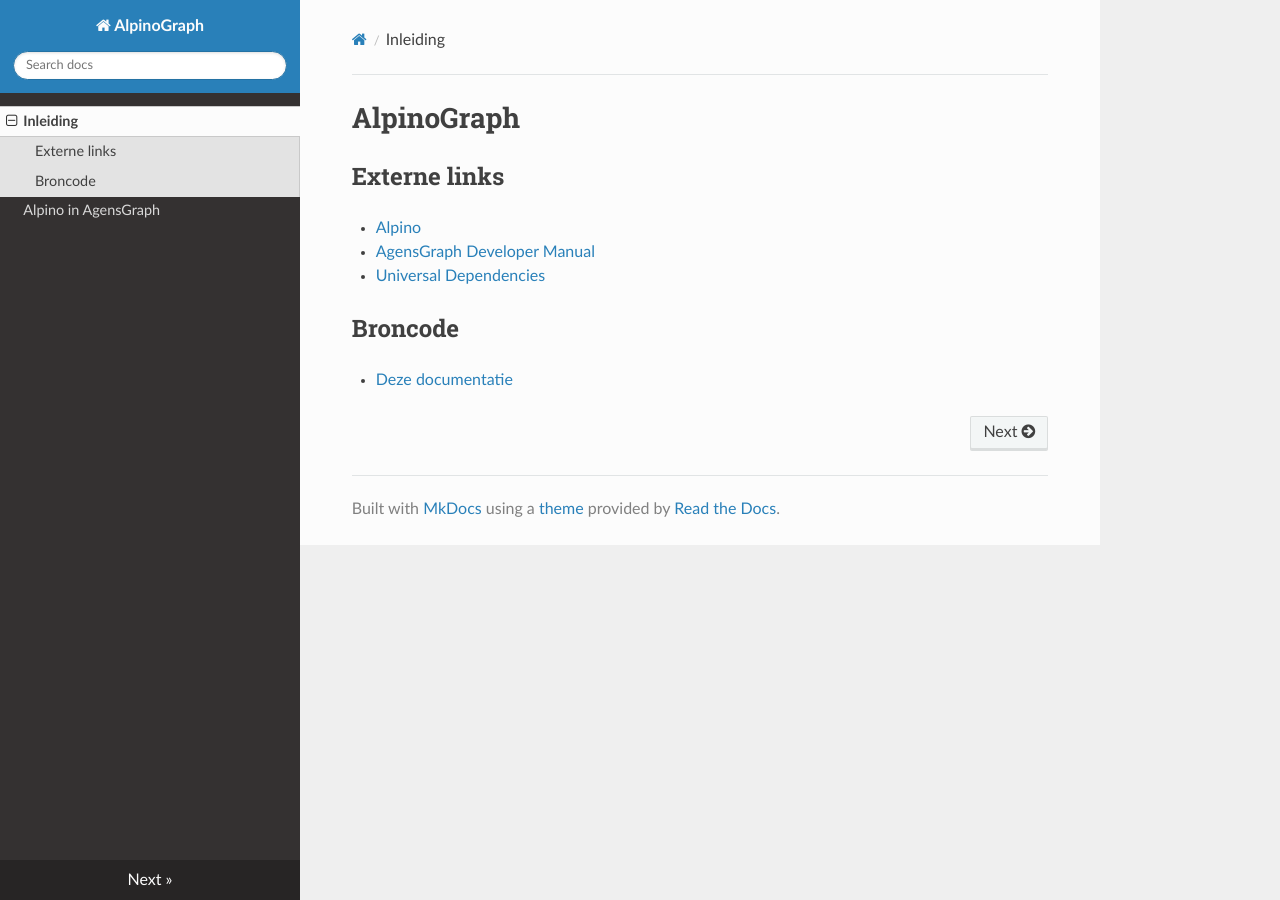
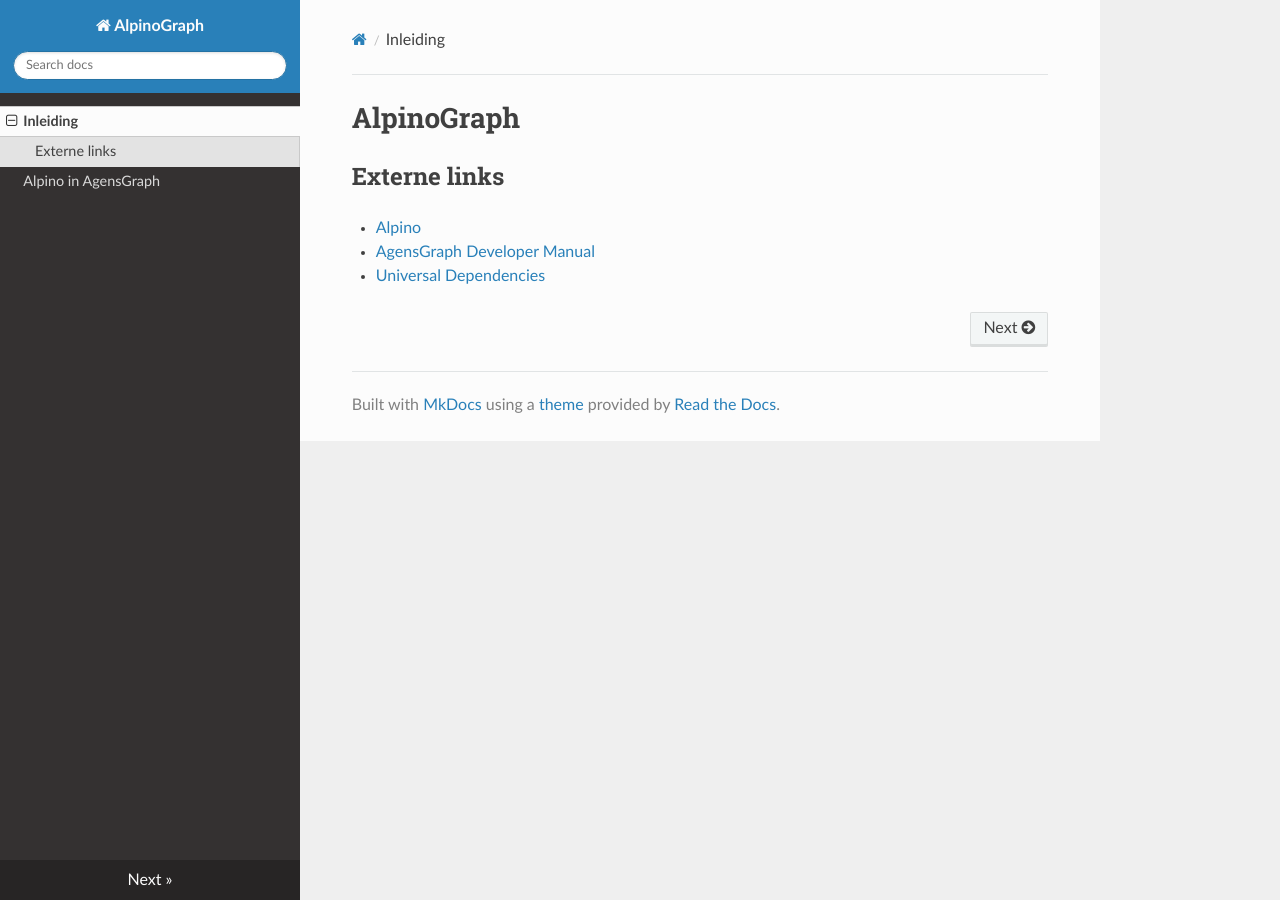
Before and after one commit to rug-compling/alpinograph-docs, an MkDocs documentation site: the page built from docs/index.md, in a window 1280 px wide. Built offline with MkDocs 1.6.1, drawn with Linux system fonts in a browser that asks for light colours; nearby versions of some CDN libraries.

Commit message:
overbodige link weg

```diff
--- a/docs/index.md
+++ b/docs/index.md
@@ -5,7 +5,3 @@
  * [Alpino](https://www.let.rug.nl/vannoord/alp/Alpino/)
  * [AgensGraph Developer Manual](https://bitnine.net/documentations/manual/agens_graph_developer_manual_en.html)
  * [Universal Dependencies](https://universaldependencies.org/)
-
-## Broncode
-
- * [Deze documentatie](https://github.com/rug-compling/alpinograph-docs)
```
